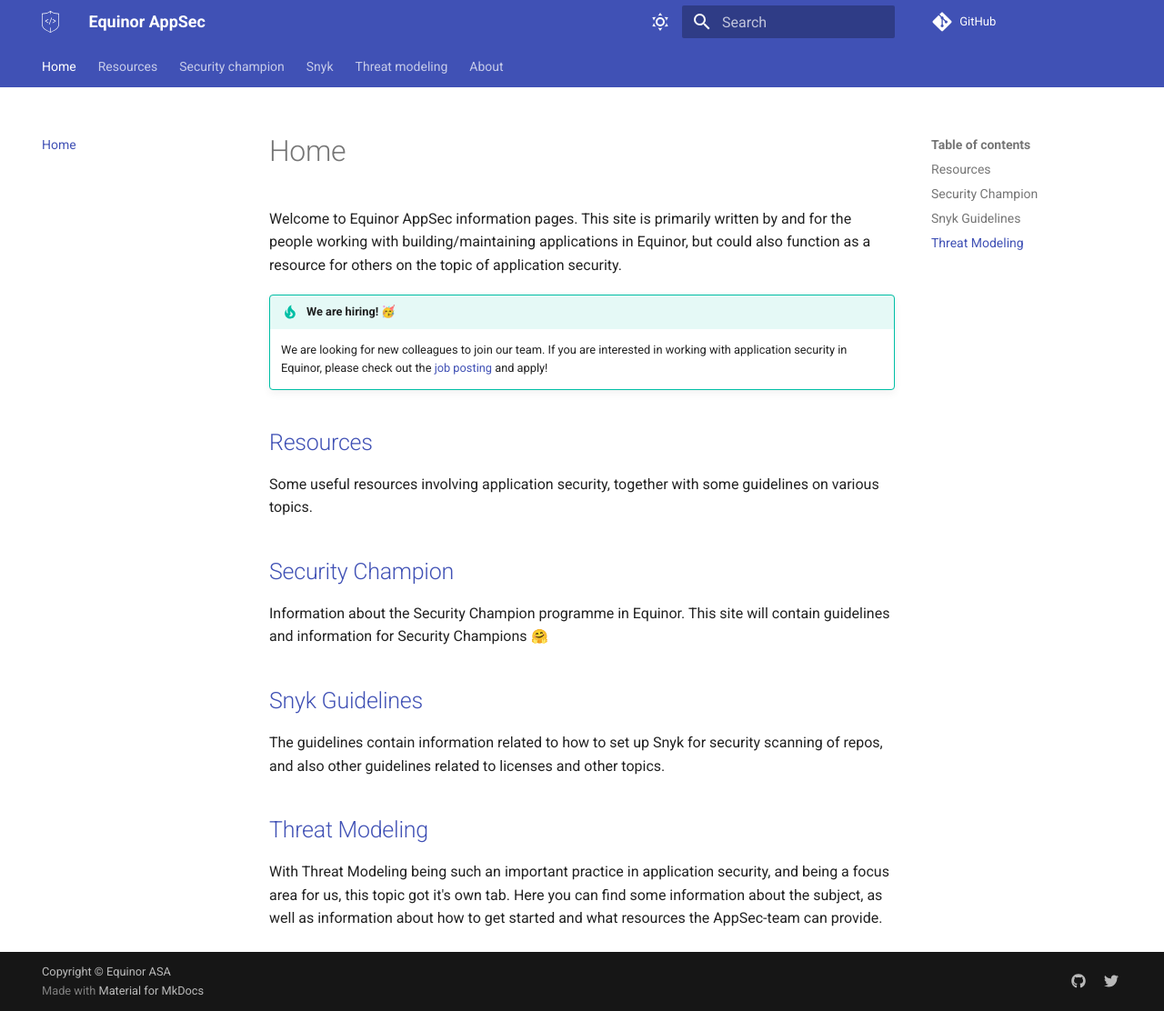
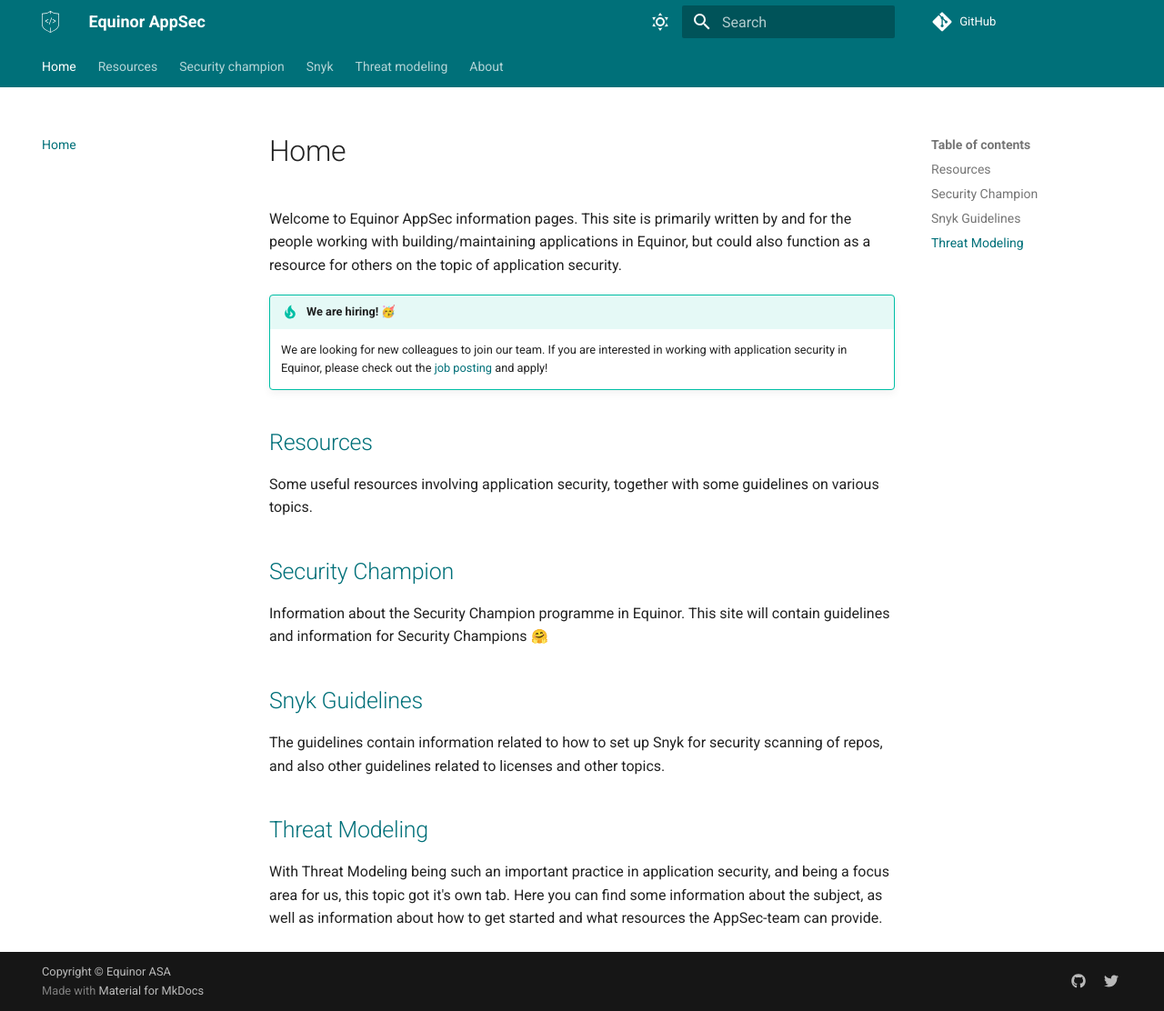
Before and after one commit to equinor/appsec, an MkDocs documentation site: the page built from docs/index.md, in a window 1280 px wide and 1112 px high. Shown: the whole window at 91% size. Built offline with MkDocs 1.6.1 and Material for MkDocs 9.7.7, drawn with Linux system fonts in a browser that asks for light colours; emoji names are drawn with the system emoji font; some web fonts are replaced; comment, search, counter and statistics services are not loaded.

Commit message:
Fix styling, green bar

```diff
--- a/docs/assets/css/mkdocs-eq.css
+++ b/docs/assets/css/mkdocs-eq.css
@@ -5,9 +5,18 @@
     --md-primary-fg-color--light: var(--mossgreen);
     --md-primary-fg-color--dark:  var(--mossgreen);
 }
+
+.md-typeset h1 {
+  color: var(--md-default-fg-color);
+}
+
 [data-md-color-scheme="slate"] {
-  --md-typeset-a-color: hsl(184, 100%, 34%);
+  --md-typeset-a-color: hsl(184,100%,34%);
+  --md-default-bg-color: hsl(205.5,46.5%,13.9%)
 }
+
+
+
 /**
 Using Equinor font from link below, defined in mkdocks.yml
 https://eds-static.equinor.com/font/equinor-font.css
--- a/mkdocs.yml
+++ b/mkdocs.yml
@@ -15,11 +15,13 @@
   palette:
     - media: "(prefers-color-scheme: light)"
       scheme: default
+      primary: custom
       toggle:
         icon: material/weather-sunny
         name: Switch to dark mode
     - media: "(prefers-color-scheme: dark)"
       scheme: slate
+      primary: custom
       toggle:
         icon: material/weather-night
         name: Switch to light mode
```
